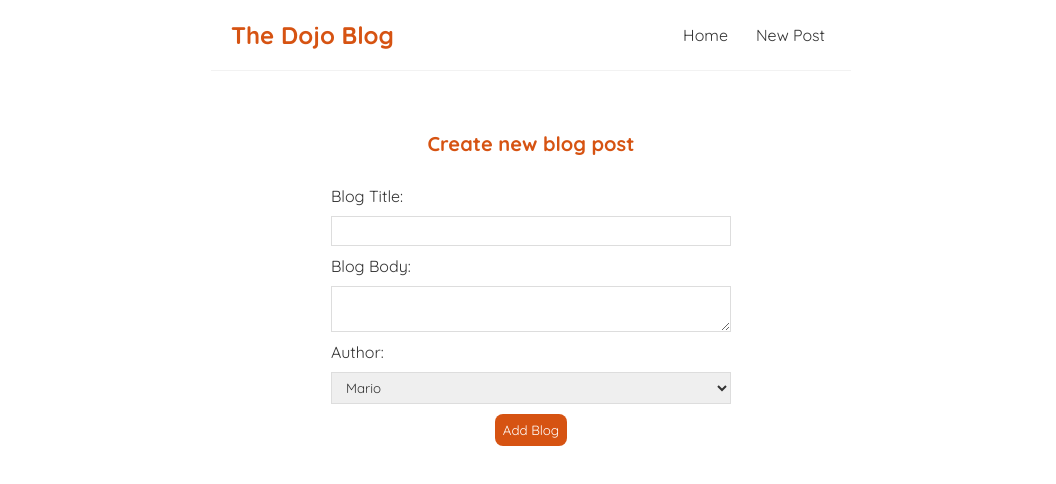
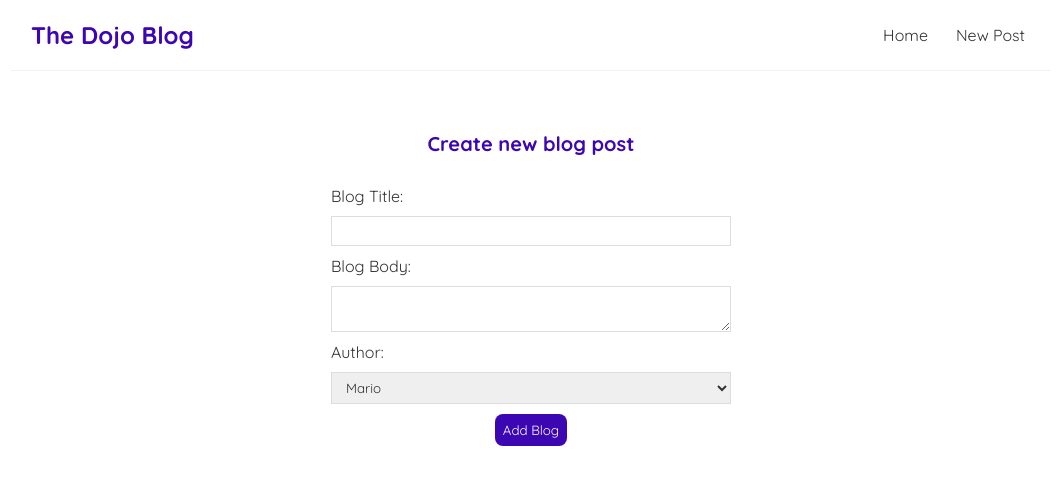
Before and after one commit to germagla/tnn-tut-dojo-blog, a React (Create React App) app: page /tnn-tut-dojo-blog/create in a window 1280 px wide. Shown: the top 484 px of the page, without its empty margins (109-1165 px from the left). Built offline with nearby package versions, Linux system fonts and the light colour scheme.

Commit message:
Change Main Color

```diff
--- a/src/index.css
+++ b/src/index.css
@@ -11,13 +11,13 @@
     padding: 20px;
     display: flex;
     align-items: center;
-    max-width: 600px;
+    max-width: 1000px;
     margin: 0 auto;
     border-bottom: 1px solid #f2f2f2;
 }
 
 .navbar h1 {
-    color: #d65312;
+    color: #3c06b3;
 }
 
 .navbar .links {
@@ -31,7 +31,7 @@
 }
 
 .navbar a:hover {
-    color: #d65312;
+    color: #3c06b3;
 }
 
 .content {
@@ -51,7 +51,7 @@
 }
 .blog-preview h2 {
     font-size: 20px;
-    color: #d65312;
+    color: #3c06b3;
     margin-bottom: 8px;
 }
 
@@ -62,7 +62,7 @@
 /* blog details page */
 .blog-details h2 {
     font-size: 20px;
-    color:#d65312;
+    color:#3c06b3;
     margin-bottom: 10px;
 }
 
@@ -71,7 +71,7 @@
 }
 
 .blog-details button {
-    background: #d65312;
+    background: #3c06b3;
     color: #fff;
     border: 0;
     padding: 8px;
@@ -91,7 +91,7 @@
 }
 .create h2 {
     font-size: 20px;
-    color: #d65312;
+    color: #3c06b3;
     margin-bottom: 30px;
 }
 .create input, .create textarea, .create select {
@@ -103,7 +103,7 @@
     display: block;
 }
 .create button {
-    background: #d65312;
+    background: #3c06b3;
     color: #fff;
     border: 0;
     padding: 8px;
```
